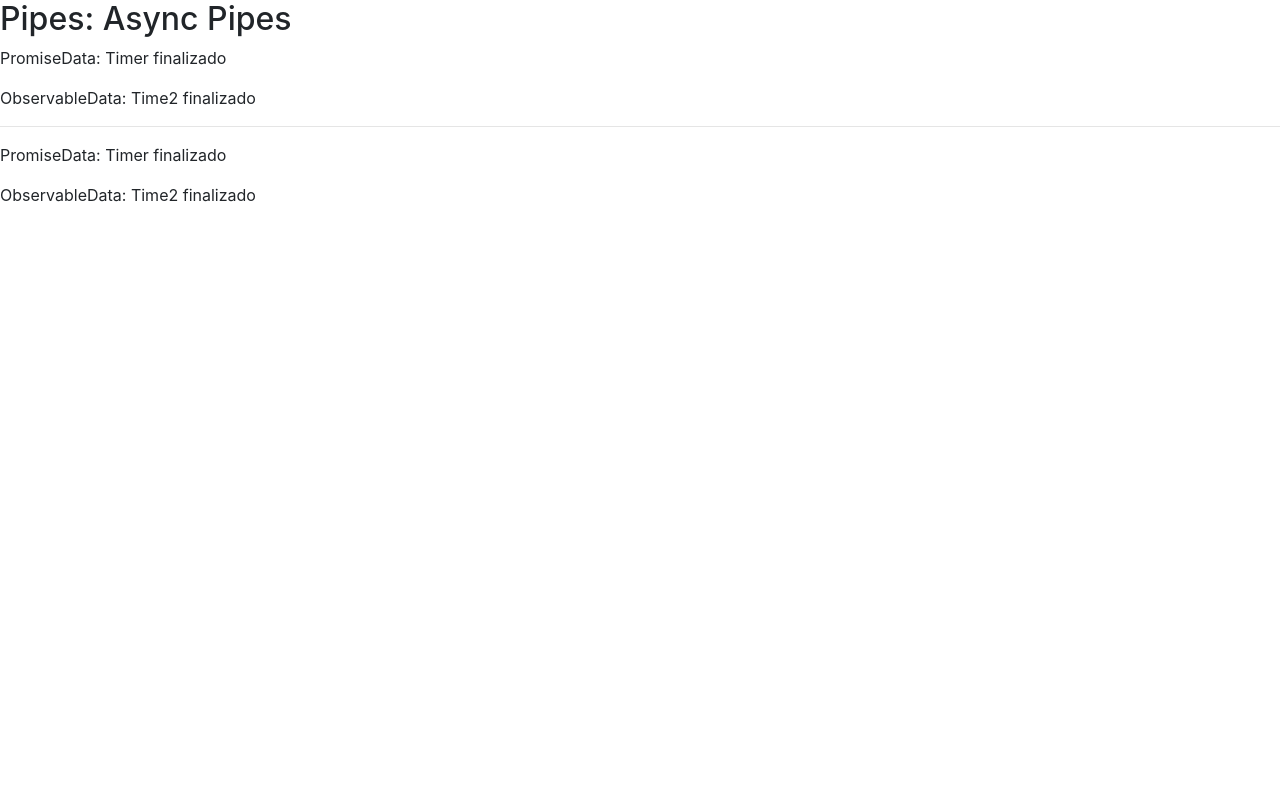
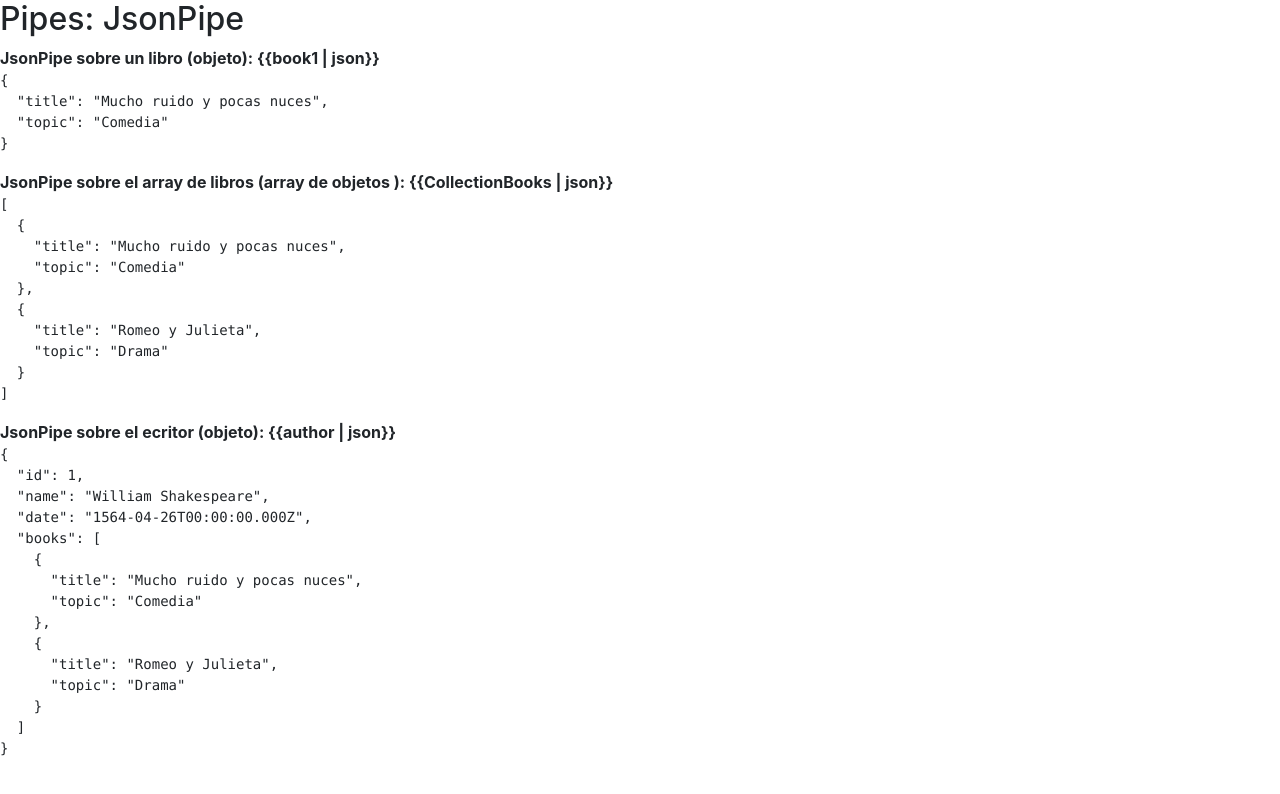
Before and after one commit to HiramHernandez/tutorias-angular, an Angular app: page / in a window 1280 px wide. Shown: the top 794 px of the page. Built offline with nearby package versions, Linux system fonts and the light colour scheme.

Commit message:
chore: ejercicio de Json Pipe

```diff
--- a/src/app/app.component.html
+++ b/src/app/app.component.html
@@ -7,4 +7,4 @@
 <!-- * * * * * * * to get started with your project! * * * * * * * * -->
 <!-- * * * * * * * * * * * * * * * * * * * * * * * * * * * * * * * -->
 
-<app-pipe-asincrono></app-pipe-asincrono>
+<app-jsonpipe></app-jsonpipe>
--- a/src/app/app.module.ts
+++ b/src/app/app.module.ts
@@ -17,6 +17,7 @@ import { NumberpipesComponent } from './components/pipes/numberpipes/numberpipes
 import { DivisionEnteraPipe } from './pipes/division-entera.pipe';
 import { CustomPipeComponent } from './components/pipes/custom-pipe/custom-pipe.component';
 import { PipeAsincronoComponent } from './components/pipes/pipe-asincrono/pipe-asincrono.component';
+import { JsonpipeComponent } from './components/pipes/jsonpipe/jsonpipe.component';
 
 @NgModule({
   declarations: [
@@ -32,7 +33,8 @@ import { PipeAsincronoComponent } from './components/pipes/pipe-asincrono/pipe-a
     NumberpipesComponent,
     DivisionEnteraPipe,
     CustomPipeComponent,
-    PipeAsincronoComponent
+    PipeAsincronoComponent,
+    JsonpipeComponent
   ],
   imports: [
     BrowserModule,
--- /dev/null
+++ b/src/app/components/pipes/jsonpipe/jsonpipe.component.html
@@ -0,0 +1,9 @@
+<h2>Pipes: JsonPipe</h2>
+<b ngNonBindable>JsonPipe sobre un libro (objeto): {{book1 | json}}</b>
+<pre>{{ book1 | json}}</pre>
+
+<b ngNonBindable>JsonPipe sobre el array de libros (array de objetos ): {{CollectionBooks | json}}</b>
+<pre>{{ collectionBooks | json }}</pre>
+
+<b ngNonBindable>JsonPipe sobre el ecritor (objeto): {{author | json}}</b>
+<pre>{{ author | json}}</pre>
--- /dev/null
+++ b/src/app/components/pipes/jsonpipe/jsonpipe.component.ts
@@ -0,0 +1,22 @@
+import { Component, OnInit } from '@angular/core';
+import { Book } from 'src/classes/book';
+import { Author } from 'src/classes/author';
+
+@Component({
+  selector: 'app-jsonpipe',
+  templateUrl: './jsonpipe.component.html',
+  styleUrls: ['./jsonpipe.component.css']
+})
+export class JsonpipeComponent implements OnInit {
+  title: string = "Json Pipe example";
+  book1: Book = new Book("Mucho ruido y pocas nuces", "Comedia");
+  book2: Book = new Book("Romeo y Julieta", "Drama");
+  collectionBooks: Book[] = [this.book1, this.book2];
+  author: Author = new Author(1, "William Shakespeare", new Date(1564, 3, 26), this.collectionBooks);
+
+  constructor() { }
+
+  ngOnInit(): void {
+  }
+
+}
--- /dev/null
+++ b/src/classes/author.ts
@@ -0,0 +1,7 @@
+import { Book } from "./book";
+
+export  class Author{
+    constructor(public id: number, public name: string, public date: Date, public books: Book[]){
+
+    }
+}
--- /dev/null
+++ b/src/classes/book.ts
@@ -0,0 +1,5 @@
+export class Book{
+    constructor(public title: string, public topic: string){
+
+    }
+}
```
Also changed, not shown: src/app/components/pipes/jsonpipe/jsonpipe.component.css (added), 1 other file (tests, documents, lock files or other folders).
